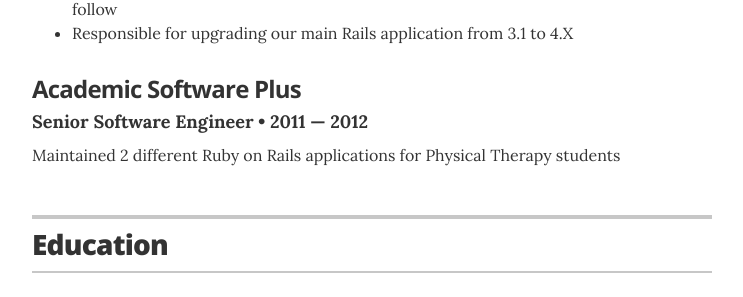
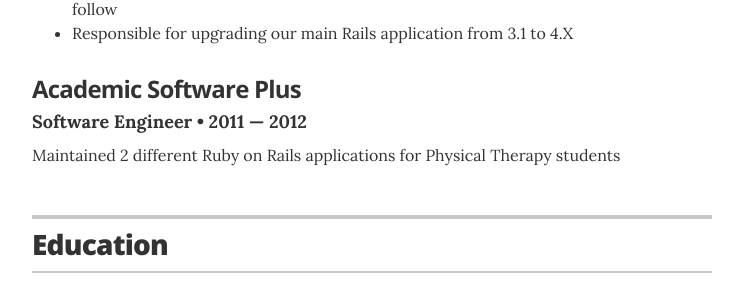
Before and after one commit to jonesdeini/jonesdeini.github.io, a Jekyll site: the page built from index.html, in a window 1280 px wide. Shown: the part 1203-1500 px from the top of the page, without its empty margins (268-1011 px from the left). Built offline with Jekyll 4.4.1, drawn with Linux system fonts in a browser that asks for light colours.

Commit message:
fix title

```diff
--- a/_data/experience.yml
+++ b/_data/experience.yml
@@ -20,6 +20,6 @@
 
 # Academic Software Plus
 - company: Academic Software Plus
-  position: Senior Software Engineer
+  position: Software Engineer
   duration: 2011 &mdash; 2012
   summary: Maintained 2 different Ruby on Rails applications for Physical Therapy students
```
